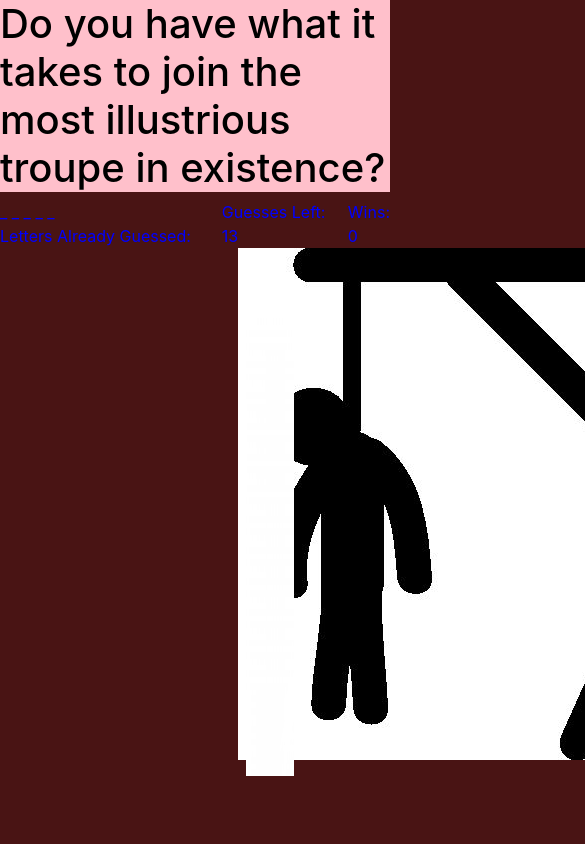
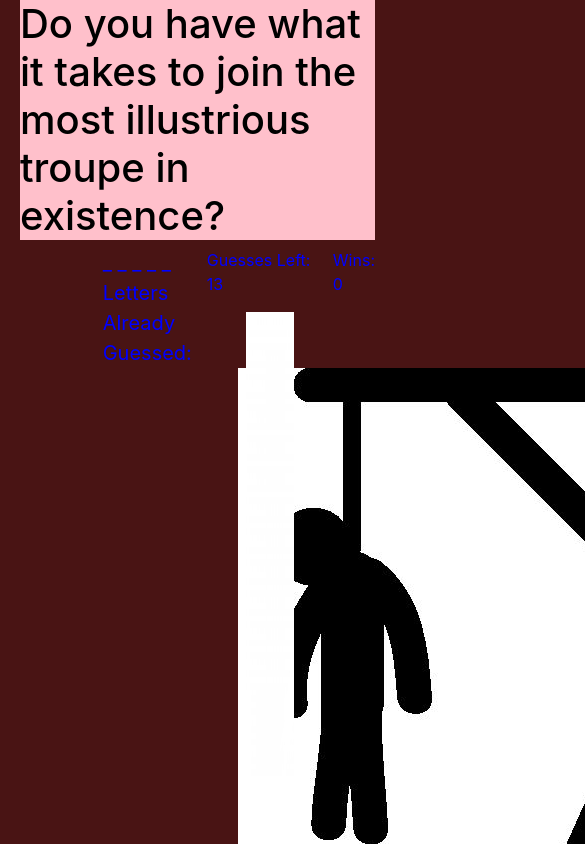
Before and after one commit to Tinedanzer/Hangman-Word-Guess, a plain HTML site: page index.html in a window 390 px wide. Shown: the top 844 px of the page, 585 px wide, since content can reach past the window. Drawn offline with nearby package versions, Linux system fonts and the light colour scheme.

Commit message:
minor css updates, adding media queries and  containers

```diff
--- a/assets/css/style.css
+++ b/assets/css/style.css
@@ -6,31 +6,53 @@
     float:right;
     color:blue
 }
-#css3{
-    color:blue
+#css3, #spaces{
+    color:blue;
+    font-size: 20px;
 }
 h1{
     color:black;
-    background-color: pink;
+    background-color: pink
 }
 #colormepretty{
-    position:absolute;
+    position:fixed;
     left:61%;
     z-index: 0
 }
 #white{
-    position: absolute;
+    position:fixed;
     left:63%;
     top:37%;
     /* max-width:100px; */
     height:55%;
     width:12.5%;
-    z-index:1;
-    -webkit-webkit: opacity 1;
-    -moz-webkit: opacity 1;
-    -ms-webkit: opacity 1;
-    -o-webkit: opacity 1;
+    z-index:1
 }
 #picture{
     float:left
 }
+@media screen and (max-width:980px)
+{
+  #main-container{
+    width:60%;
+    float:left;
+    padding-left:20px;
+    margin-bottom:30px;
+  }
+  .work{
+    width: 204px;
+  }
+}
+@media screen and (max-width:768px)
+{
+  #main-container{
+    width:100%;
+    float:none;
+    padding-left:none;
+
+  }
+}
+@media screen and (max-width:640px)
+{
+
+}
--- a/assets/javascript/game.js
+++ b/assets/javascript/game.js
@@ -32,7 +32,7 @@ const placeBlanks=()=>{
     chosenLetters.push(newWord);
     for (let i = 0; i < newWord.length; i++) {
 // creates the spaces with IDs and made it blue!
-        let magicSpace= $('<span style="color:blue">').attr('id', 'blank'+i);
+        let magicSpace= $('<span>').attr('id', 'blank'+i);
 // console.log(Object.values(magicSpace));
         $('#spaces').append(magicSpace);
         $('#blank'+i).append("_");
--- a/index.html
+++ b/index.html
@@ -11,15 +11,27 @@ src="https://code.jquery.com/jquery-3.3.1.min.js" integrity="sha256-FgpCb/KJQlLN
 crossorigin="anonymous"></script>
 </head>
 <body style="background-color:rgb(73, 20, 20)">
+<div id="main-container" class="container">
+        <h1>Do you have what it takes to join the most illustrious troupe in existence?</h1>
 
-<h1>Do you have what it takes to join the most illustrious troupe in existence?</h1>
-<div id="css1">Wins: <div id="wins">0</div></div>
-<div id="css2">Guesses Left:&nbsp;&nbsp;&nbsp;&nbsp;&nbsp; <div id='chances'></div></div>
-<div id="spaces"></div>
-<div id="css3">Letters Already Guessed: <div id="guessed"></div></div>
-<div><img id='colormepretty' src="assets/images/hangman.jpg" alt="Hangman"></div>
-<div><img id='white'src="assets/images/Whitebox.png" alt= "White Space"></div>
-<div id="picture"></div>
+        <div id="css1">Wins: <div id="wins">0</div></div>
+
+        <div id="css2">Guesses Left:&nbsp;&nbsp;&nbsp;&nbsp;&nbsp; <div id='chances'></div></div>
+     <div class='container' id='second-container'>
+        <div class='row'>
+                <div class='col'></div>
+                <div class='col'>
+        <div id="spaces"></div>
+        <div id="css3">Letters Already Guessed: <div id="guessed"></div></div>
+                </div>
+                <div class='col'></div>
+        </div>
+    </div>
+        <div><img id='colormepretty' src="assets/images/hangman.jpg" alt="Hangman">
+        <img id='white'src="assets/images/Whitebox.png" alt= "White Space"></div>
+
+        <div id="picture"></div>
+</div>
 
 <script src="assets/javascript/game.js"> </script>
 </body>
```
